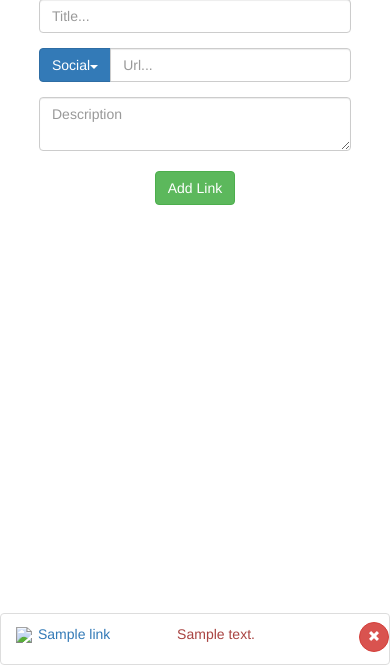
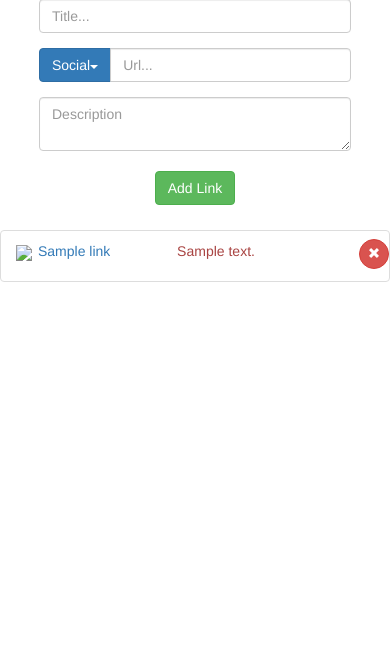
Before and after one commit to brandonium21/snowflake, a Python web app: template app/templates/pages/letitsnow.html in a window 390 px wide. Shown: the part 179-844 px from the top of the page. Run offline with Jinja, Linux system fonts and the light colour scheme; the template is opened without the code that fills it: most values are stand-ins (such as "Sample title", 1, 10 or a date in 2020); some libraries are stand-ins or nearby versions.

Commit message:
almost done

```diff
--- a/app/templates/pages/letitsnow.html
+++ b/app/templates/pages/letitsnow.html
@@ -105,7 +105,7 @@ body {
     .list-group {
         max-height: 37%;
         overflow-y: scroll;
-        bottom: 0;
+
         margin-bottom: 0;
         width: 100%;
         position: fixed;
```
